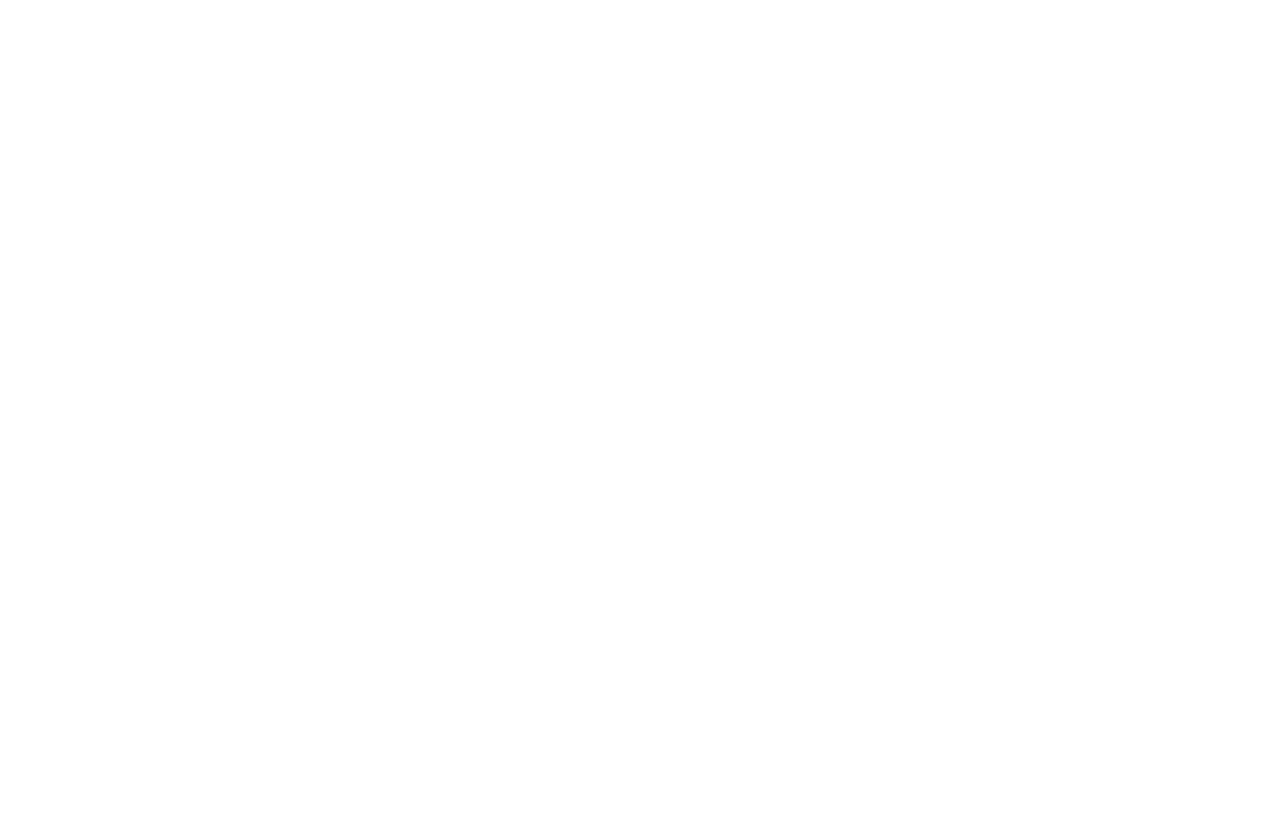
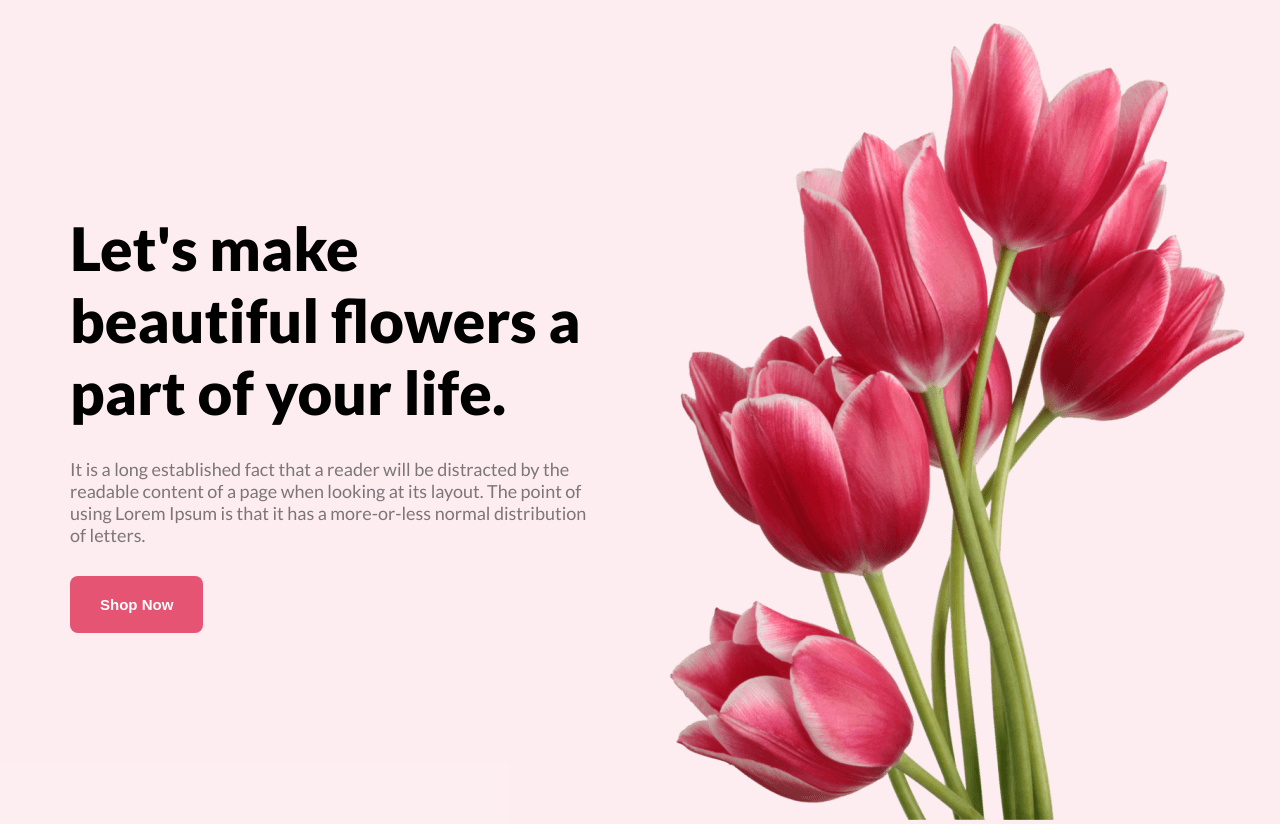
Before and after one commit to AzmainAzad/M1-2CS-project, a plain HTML site: page index.html in a window 1280 px wide. Before the commit the page ends 800 px from the top, so only its background shows below. Drawn offline with Linux system fonts and the light colour scheme.

Commit message:
Adding header part

```diff
--- a/index.html
+++ b/index.html
@@ -10,7 +10,14 @@
 
     <!-- Starting of header part -->
     <header>
-
+       <div class="header-text">
+          <h1 class="h-t-h1">Let's make <br> beautiful flowers a <br> part of your life.</h1>
+          <p class="h-t-p">It is a long established fact that a reader will be distracted by the readable content of a page when looking at its layout. The point of using Lorem Ipsum is that it has a more-or-less normal distribution of letters.</p>
+          <button class="h-t-btn">Shop Now</button>
+       </div>
+       <div class="header-img">
+          <img src="images/pngwing 10.png" alt="flower pic">
+       </div>
     </header>
     <!-- Ending of header part -->
 
--- a/styles/style.css
+++ b/styles/style.css
@@ -7,3 +7,42 @@
     margin: 0;
     padding: 0;
 }
+
+
+/* Css of header part */
+header{
+    background-color: rgba(229, 84, 115, 0.1);
+    padding: 20px 70px 0;
+    display: flex;
+    align-items: center;
+    gap: 50px;
+}
+
+.header-text, .header-img{
+    width: 50%;
+}
+
+.header-text{
+    font-family: "Lato", sans-serif;
+}
+
+.h-t-h1{
+    font-size: 60px;
+    font-weight: 900;
+}
+
+.h-t-p{
+    color: rgba(39, 39, 39, 0.6);
+    font-size: 18px;
+    margin: 30px 0;
+}
+
+.h-t-btn{
+    background-color: #E55473;
+    color: white;
+    font-size: 15px;
+    font-weight: bold;
+    padding: 20px 30px;
+    border-radius: 8px;
+    border: none;
+}
```
